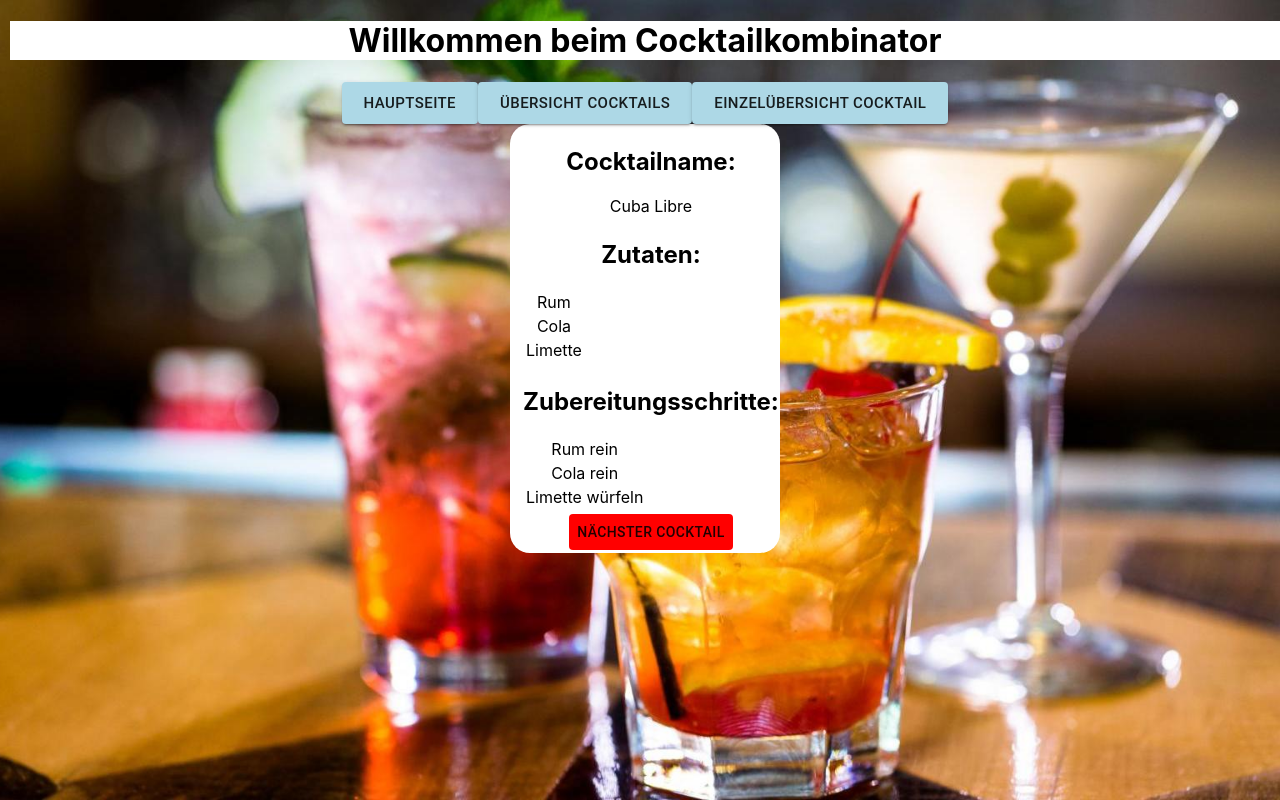
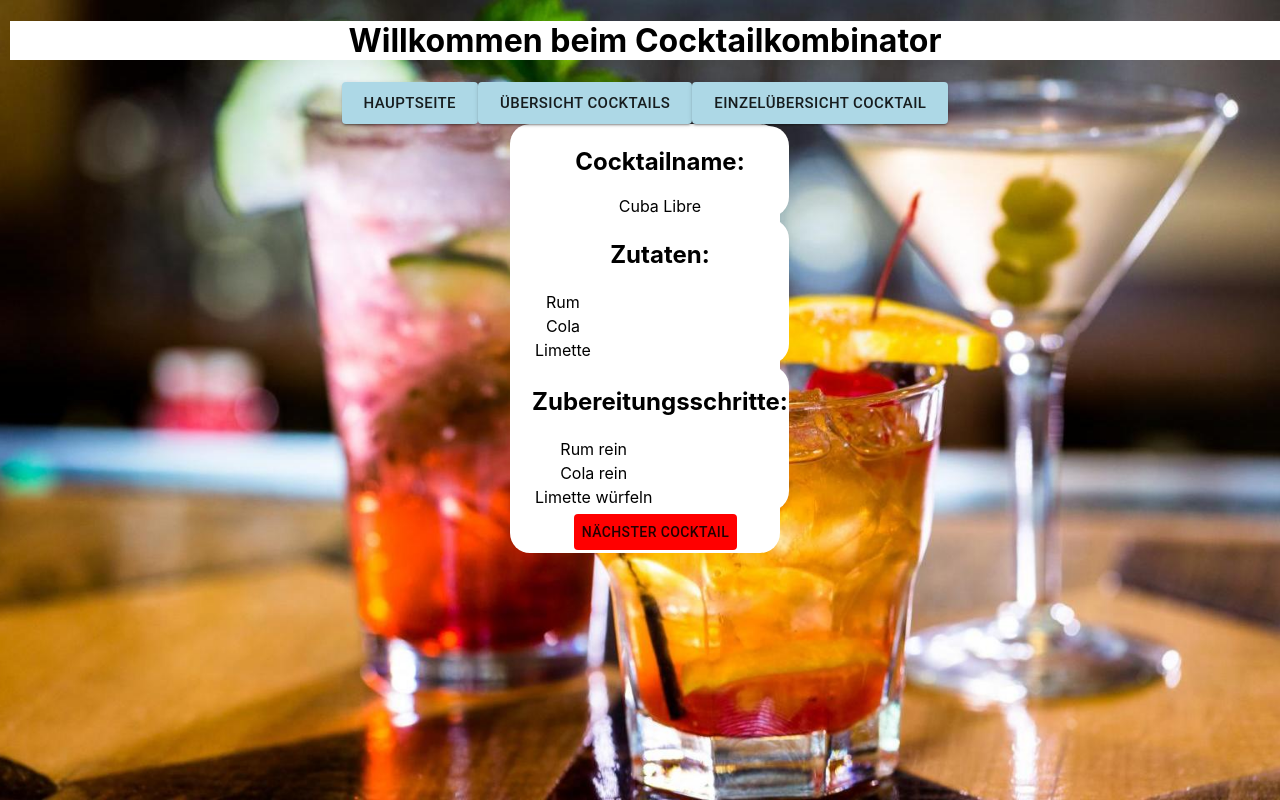
Before and after one commit to NWichter/cocktailweb, a React (Create React App) app: page /cocktail in a window 1280 px wide. Built offline with nearby package versions, Linux system fonts and the light colour scheme.

Commit message:
Finalisierung des Quellcodes

```diff
--- a/src/App.js
+++ b/src/App.js
@@ -5,7 +5,7 @@ import './App.css';
 
 class App extends React.Component {
   //Hier werden alle möglichen Cocktailrezepte und verwendbaren Zutaten in zwei Liste angelegt
-  //Variabeln für "alle Cocktails anzeigen", "ausgewählt Cocktails" und "aktueller Cocktail"
+  //Variabeln für "alle Cocktails anzeigen" und "aktueller Cocktail"
 
       constructor(props) {
         super(props)
--- a/src/components/IngredientsSelection/IngredientsSelection.jsx
+++ b/src/components/IngredientsSelection/IngredientsSelection.jsx
@@ -4,6 +4,7 @@ import { Checkbox } from '@material-ui/core';
 import './IngredientsSelection.css';
 //import { Redirect } from 'react-router-dom';
 
+//Auswahl der Zutaten
 export function ingredientsselection(props) {
 
     //Diese Funktion wechselt den Status der Checkboxen beim Anklicken
--- a/src/components/cocktailviews/cocktail/cocktail.css
+++ b/src/components/cocktailviews/cocktail/cocktail.css
@@ -25,12 +25,3 @@
     background-color: white;
     border-radius: 20px;
 }
-#tbody {
-    text-align: center;
-    padding-left: 10px;
-    margin-left: auto;
-    margin-right:auto;
-    width: 200px;
-    background-color: white;
-    border-radius: 20px;
-}
--- a/src/components/cocktailviews/cocktail/cocktail.jsx
+++ b/src/components/cocktailviews/cocktail/cocktail.jsx
@@ -1,18 +1,21 @@
 import React from "react";
-import {useState} from "react";
+//import {useState} from "react";
 import Button from '@material-ui/core/Button';
 
 
+//importieren css.file
+import './cocktail.css'
 
+//ermöglicht die Einzelansicht eines Cocktails
 export default function Cocktail(props) {
     console.log(props.location)
 
-    //let [test,setTest] = useState(props);
+    //let [state,setState] = useState(props);
 
     let cocktails = props.cocktails
     let choosencocktail = props.choosencocktail
-    console.log("cocktails",cocktails)
-    console.log("ccccocktails", choosencocktail)
+    //console.log("cocktails",cocktails)
+    //console.log("choosencocktail", choosencocktail)
 
     //Funktion um den nächsten Cocktail aufzurufen
     let nextcocktail = (props) => {
@@ -23,6 +26,7 @@ export default function Cocktail(props) {
         props.choosencocktail += 1
     }
         Cocktail(props)
+    //angedachte Möglichkeit zum aktuallsieren der Seite
     //setTest({update:true})
 }
 
@@ -30,7 +34,7 @@ export default function Cocktail(props) {
     let ingredients = []
     cocktails[choosencocktail].ingredients.map((element) =>
         ingredients.push(
-            <tr id="Zutatenframe">
+            <tr >
                 <td>
                     {element}
                 </td>
@@ -63,7 +67,7 @@ export default function Cocktail(props) {
                         </td>
                     </tr>
                     <tr style={{ textAlign: "center" }}>
-                        <td >
+                        <td id="Zutatenframe">
                             <h2>
                                Zutaten:
                             </h2>
@@ -71,7 +75,7 @@ export default function Cocktail(props) {
                         </td>
                     </tr>
                     <tr>
-                        <td>
+                        <td id id="Zubereitungsframe">
                             <h2>
                                 Zubereitungsschritte:
                             </h2>
--- a/src/sites/FilterCocktail/FilterCocktail.jsx
+++ b/src/sites/FilterCocktail/FilterCocktail.jsx
@@ -4,11 +4,12 @@ import { cocktailfilter } from "../../components/cocktailfilter/cocktailfilter.j
 // Importieren der css-file
 import './FilterCocktail.css';
 
+//Seite mit den gefilterten Cocktails
 class FilterCocktail extends React.Component {
 
     constructor(props) {
         super(props)
-        console.log("Filterlog",props.location)
+        //console.log("Filterlog",props.location)
         this.state = {
             cocktails: props.location.selected.cocktails,
             Ingredients: props.location.selected.ingredients,
@@ -17,7 +18,7 @@ class FilterCocktail extends React.Component {
     }
 
     render() {
-        console.log("Filterlog", this.state)
+        //console.log("Filterlog", this.state)
 
         return (
             <div id="FilterCocktail" styles={{margin:"center"}}>
--- a/src/sites/OverviewCocktails/OverviewCocktails.jsx
+++ b/src/sites/OverviewCocktails/OverviewCocktails.jsx
@@ -4,6 +4,7 @@ import { cocktailviews } from "../../components/cocktailviews/cocktailviews.jsx"
 // Importieren der css-file
 import './OverviewCocktails.css';
 
+//Übersicht über alle Cocktails
 class OverviewCocktails extends React.Component {
 
     constructor(props) {
--- a/src/sites/SingleViewCocktails/SingleViewCocktails.jsx
+++ b/src/sites/SingleViewCocktails/SingleViewCocktails.jsx
@@ -4,11 +4,12 @@ import Cocktail  from "../../components/cocktailviews/cocktail/cocktail.jsx";
 // Importieren der css-file
 import './SingleViewCocktails.css';
 
+//Einzelübersicht
 class SingleViewCocktails extends React.Component {
 
     constructor(props) {
         super(props)
-        console.log("id", props.location)
+        //console.log("id", props.location.choosencocktail)
         this.state =
         {
             cocktails: props.cocktails,
```
Also changed, not shown: src/components/cocktailfilter/cocktailfilter.jsx (+6 -6 lines), src/sites/MainPage/MainPage.jsx (+4 -3 lines).
